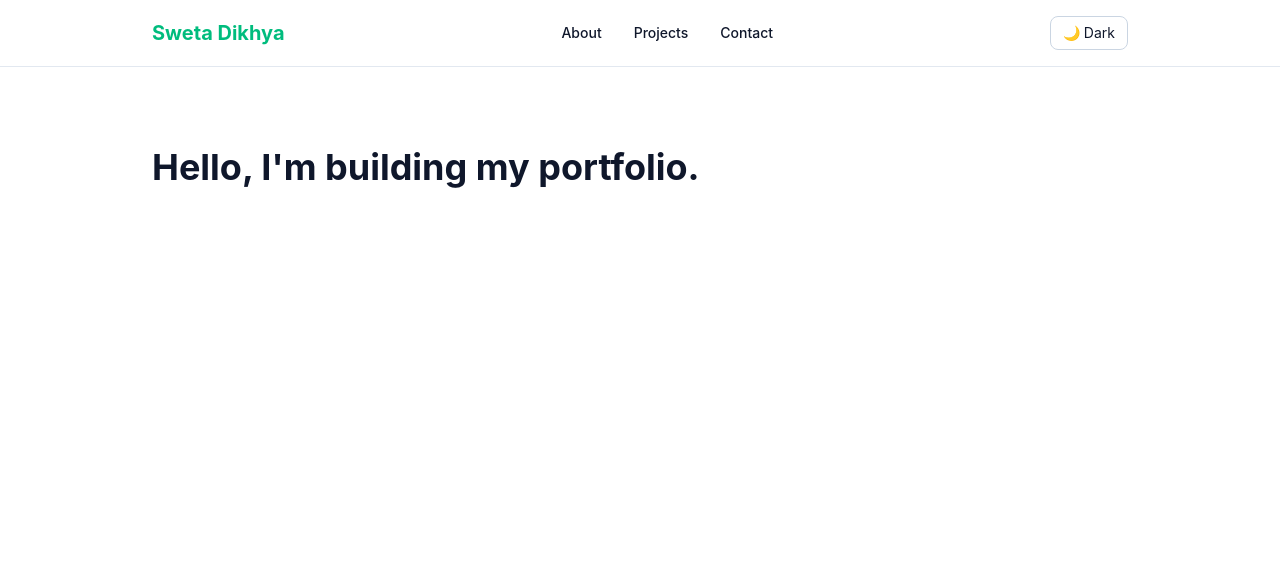
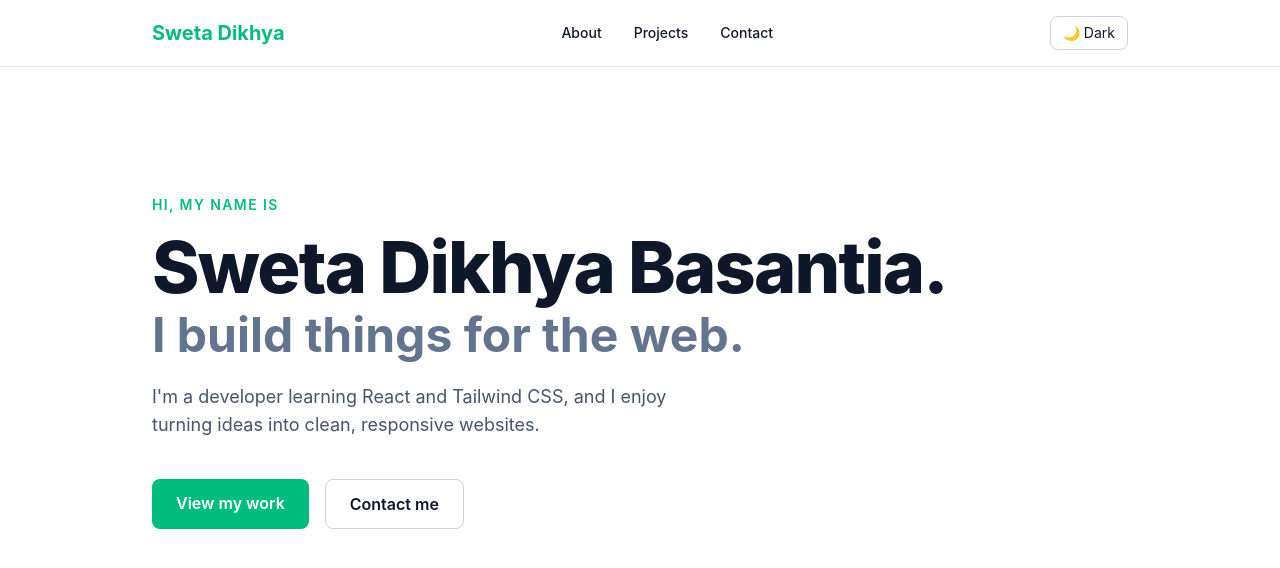
Before and after one commit to SwetaDikhya/my-portfolio, a React (Vite) app: page / in a window 1280 px wide. Shown: the top 568 px of the page. Built offline with nearby package versions, Linux system fonts and the light colour scheme.

Commit message:
Add Hero section

```diff
--- a/src/App.jsx
+++ b/src/App.jsx
@@ -1,14 +1,15 @@
-import Navbar from './components/Navbar'
+import Navbar from "./components/Navbar";
+import Hero from "./components/Hero";
 
 function App() {
   return (
     <div className="min-h-screen bg-white text-slate-900 transition-colors dark:bg-slate-900 dark:text-slate-100">
       <Navbar />
-      <main className="mx-auto max-w-5xl px-6 py-20">
-        <h1 className="text-4xl font-bold">Hello, I'm building my portfolio.</h1>
+      <main>
+        <Hero />
       </main>
     </div>
-  )
+  );
 }
 
-export default App
+export default App;
--- /dev/null
+++ b/src/components/Hero.jsx
@@ -0,0 +1,37 @@
+function Hero() {
+  return (
+    <section className="mx-auto flex max-w-5xl flex-col items-start px-6 py-24 sm:py-32">
+      <p className="mb-4 text-sm font-semibold uppercase tracking-widest text-emerald-500">
+        Hi, my name is
+      </p>
+
+      <h1 className="text-5xl font-extrabold tracking-tight sm:text-7xl">
+        Sweta Dikhya Basantia.
+      </h1>
+
+      <h2 className="mt-2 text-3xl font-bold text-slate-500 sm:text-5xl dark:text-slate-400">
+        I build things for the web.
+      </h2>
+
+      <p className="mt-6 max-w-xl text-lg text-slate-600 dark:text-slate-300">
+        I'm a developer learning React and Tailwind CSS, and I enjoy turning
+        ideas into clean, responsive websites.
+      </p>
+
+      <div className="mt-10 flex flex-wrap gap-4">
+        <a href="#projects"
+          className="rounded-lg bg-emerald-500 px-6 py-3 font-semibold text-white transition hover:-translate-y-0.5 hover:bg-emerald-600"
+        >
+          View my work
+        </a>
+        <a href="#contact"
+          className="rounded-lg border border-slate-300 px-6 py-3 font-semibold transition hover:-translate-y-0.5 hover:bg-slate-100 dark:border-slate-700 dark:hover:bg-slate-800"
+        >
+          Contact me
+        </a>
+      </div>
+    </section>
+  )
+}
+
+export default Hero
```
